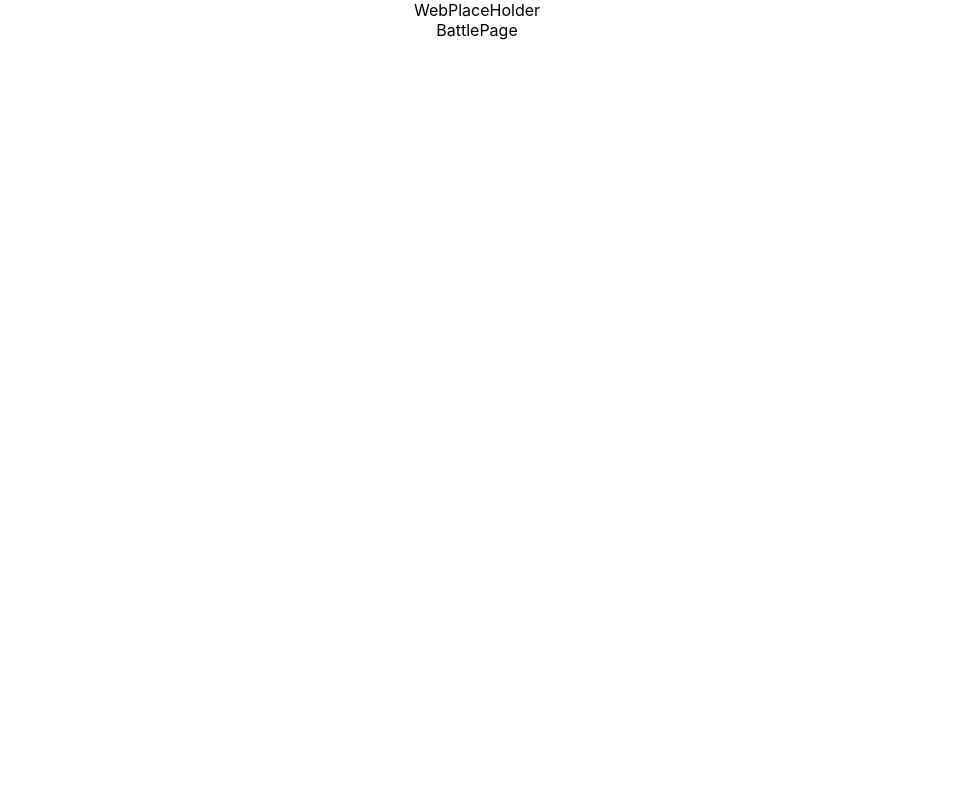
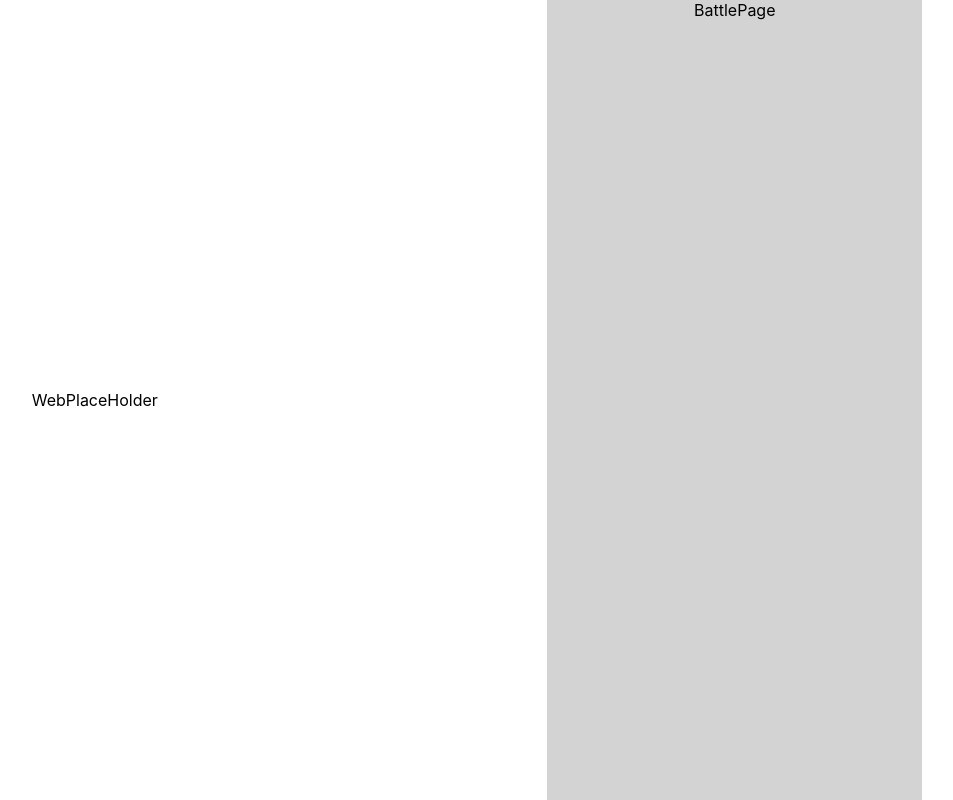
Before and after one commit to KingGod-Tmp/KingGod-FE, a React (Create React App) app: page /battle/1 in a window 1280 px wide. Shown: the whole page, without its empty margins (163-1116 px from the left). Built offline with nearby package versions, Linux system fonts and the light colour scheme.

Commit message:
ReSize Pages

```diff
--- a/src/App.tsx
+++ b/src/App.tsx
@@ -1,20 +1,27 @@
 import React from "react";
-import { Routes, Route } from "react-router-dom";
+import styled from "styled-components";
+
 import "./App.css";
+import ServicePlace from "./components/ServicePlace";
 import WebPlaceHolder from "./components/WebPlaceHolder";
-import BattlePage from "./pages/BattlePage";
-import MainPage from "./pages/MainPage";
+
 
 function App() {
   return (
-    <div className="App">
+    <AppMain className="App">
       <WebPlaceHolder />
-      <Routes>
-        <Route index element={<MainPage />} />
-        <Route path="/battle/:round" element={<BattlePage />} />
-      </Routes>
-    </div>
+      <ServicePlace />
+    </AppMain>
   );
 }
 
+const AppMain = styled.div`
+  width:100vw;
+  height:100vh;
+
+  display:flex;
+  justify-content:space-around;
+  align-items:center;
+`
+
 export default App;
--- /dev/null
+++ b/src/components/ServicePlace.tsx
@@ -0,0 +1,25 @@
+import React from "react";
+import { Routes, Route } from "react-router-dom";
+import styled from "styled-components";
+
+import BattlePage from "../pages/BattlePage";
+import MainPage from "../pages/MainPage";
+
+const ServicePlace = () => {
+  return (
+    <ServiceSection>
+      <Routes>
+        <Route index element={<MainPage />} />
+        <Route path="/battle/:round" element={<BattlePage />} />
+      </Routes>
+    </ServiceSection>
+  );
+};
+
+const ServiceSection = styled.div`
+  width: 375px;
+  height: inherit;
+  background-color: lightgrey;
+`;
+
+export default ServicePlace;
```
